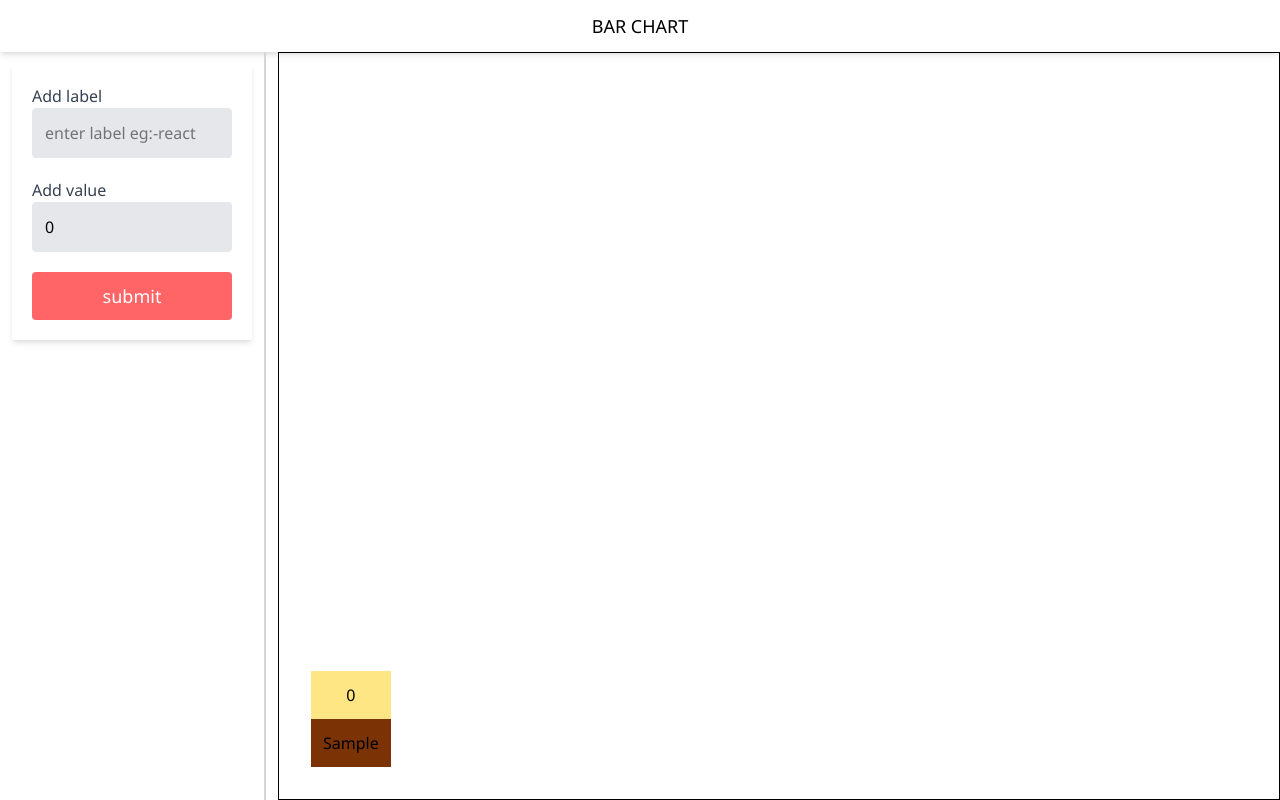
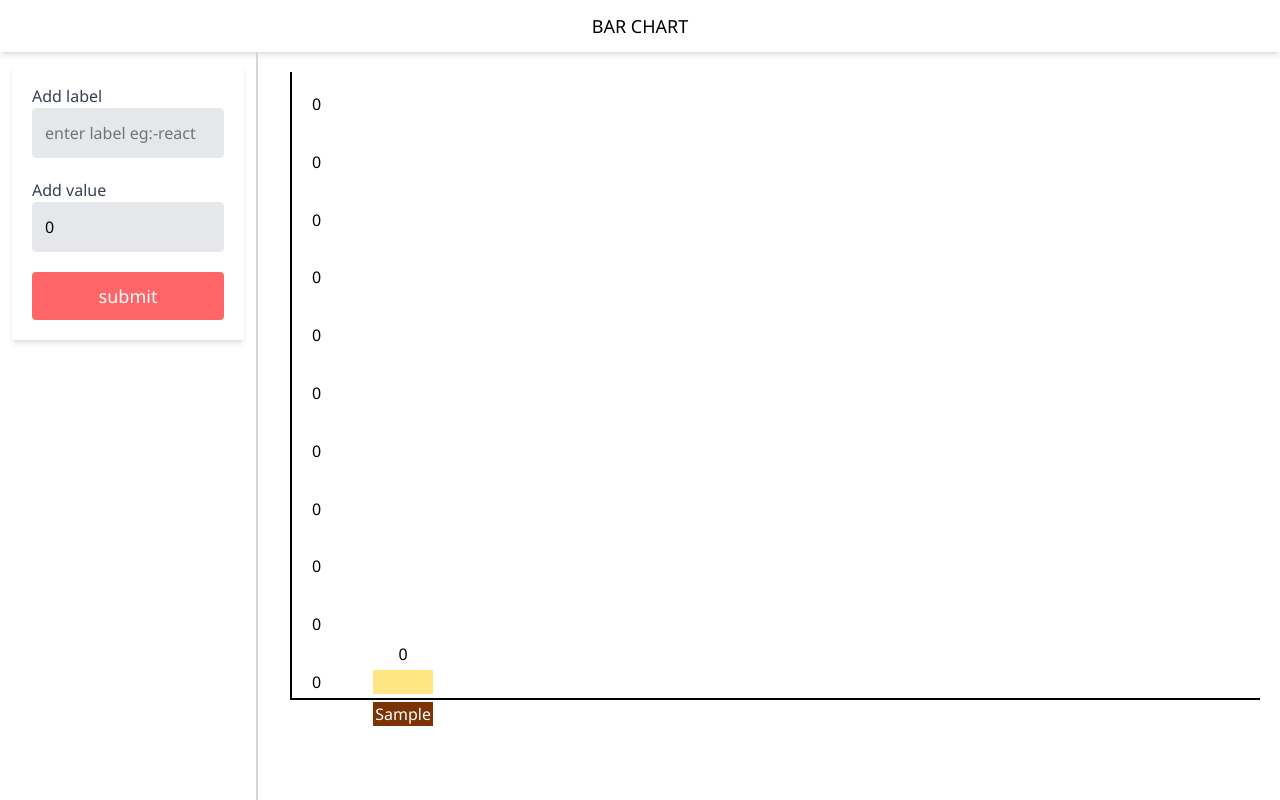
Before and after one commit to satyamsingh-simform/react-p-4-bar-chart-creator, a React (Vite) app: page / in a window 1280 px wide. Both pictures are taken after typing "Sample" into the empty fields and a click on the button "submit". Built offline with nearby package versions, Linux system fonts and the light colour scheme.

Commit message:
feat:implement axis

```diff
--- a/src/App.tsx
+++ b/src/App.tsx
@@ -11,7 +11,7 @@ export default function App() {
     return (
         <div className="h-screen flex flex-col">
             <Header/>
-            <main className="flex flex-97 h-full gap-3">
+            <main className="flex flex-97 h-full gap-3 mb-4">
                 <AddData graphData={graphData} setGraphData={setGraphData}/>
                 <DisplayGraph graphData={graphData}/>
             </main>
--- a/src/components/AddData.tsx
+++ b/src/components/AddData.tsx
@@ -20,7 +20,7 @@ export const AddData = ({ graphData, setGraphData }: AddDataProps) => {
       value: value,
     };
     console.log(data);
-    setGraphData([data, ...graphData]);
+    setGraphData([...graphData ,data]);
 
     setLabel("");
     setValue(0);
--- a/src/components/DisplayGraph.tsx
+++ b/src/components/DisplayGraph.tsx
@@ -9,20 +9,29 @@ export const DisplayGraph = ({ graphData }: DisplayGraphProps) => {
     const maxVal=Math.max(...graphData.map((obj)=>obj.value))
     console.log(maxVal);
 
+    const gap = Math.ceil(maxVal/10)
+    const intervals = Array.from({length:11},(_,index)=> gap * index).reverse()
+
   return (
-    <div className="flex gap-10 flex-80 p-5 border">
+    <div className="left-right flex gap-10 flex-80 p-5 pb-1 border-l-2 border-b-2 relative">
+      <div  className="flex flex-col justify-between"
+      >
+        { maxVal === Number.NEGATIVE_INFINITY ? null : intervals.map((interval)=>{
+        return <span>{interval}</span>
+      })}
+      </div>
       {graphData.map((data) => (
         <div
           key={data.id}
-          className=" flex flex-col justify-end items-center p-3"
+          className=" flex flex-col justify-end items-center p-3 pb-0"
         >
           <span
-            style={{ height: `${data.value/maxVal * 800}px` }}
-            className="p-3 bg-amber-200 w-full min-w-15 flex justify-center"
+            style={{ height: `${data.value/maxVal * 100}%` }}
+            className="p-3 bg-amber-200 w-full min-w-15 flex justify-center relative hover:bg-pink-300 hover:cursor-pointer"
           >
-            {data.value}
+            <span className="absolute -top-7">{data.value}</span>
           </span>
-          <span className="bg-amber-900 p-3 w-full min-w-15 flex justify-center">
+          <span className="bg-amber-900 text-white min-w-15 flex justify-center items-center absolute -bottom-7">
             {data.label}
           </span>
         </div>
--- a/src/index.css
+++ b/src/index.css
@@ -7,3 +7,8 @@
 body{
   font-family: 'Segoe UI', Tahoma, Geneva, Verdana, sans-serif;
 }
+
+.left-right{
+  margin: 20px;
+  margin-bottom: 100px;
+}
```
